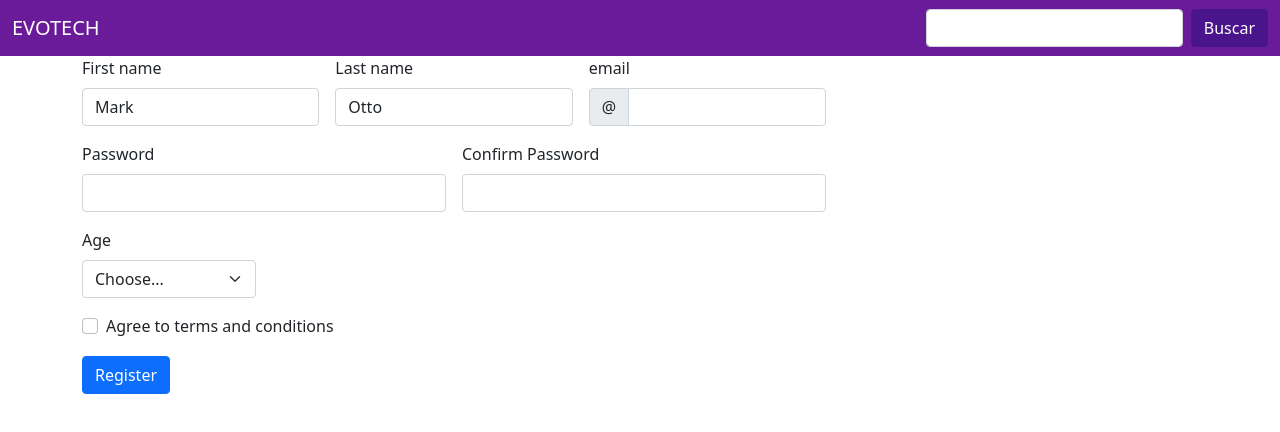
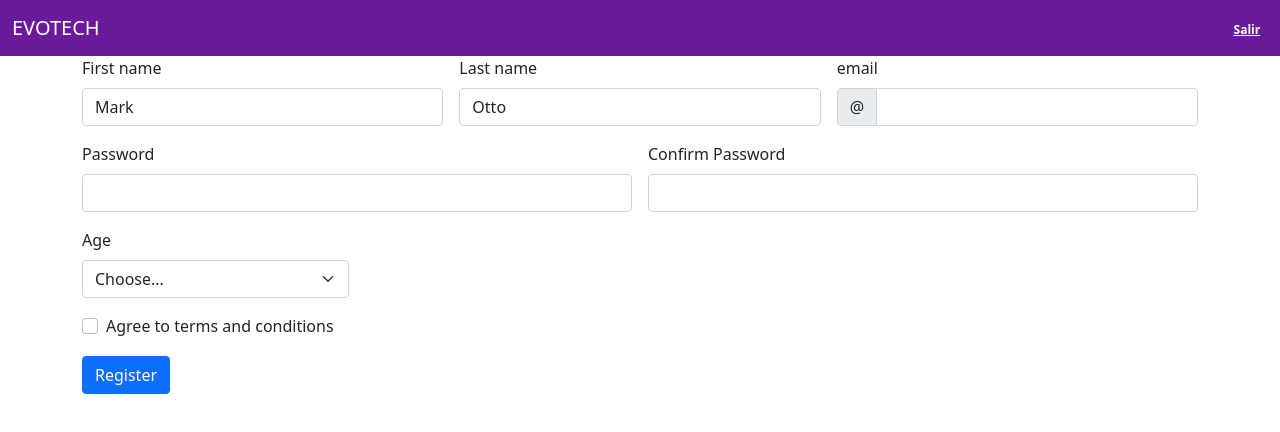
Before and after one commit to Vera0410/EvoTech, a plain HTML site: page registro.html in a window 1280 px wide. Drawn offline with Linux system fonts and the light colour scheme.

Commit message:
Añadido boton de salir en registro

```diff
--- a/registro.html
+++ b/registro.html
@@ -14,15 +14,17 @@
         <div class="container-fluid">
             <a class="navbar-brand">EVOTECH</a>
             <form class="d-flex">
-                <input class="form-control me-2" type="search" placeholder="" aria-label="">
-                <button class="btn btn-secondary" type="submit">Buscar</button>
+                <div class="link-light">
+                    <a href="index.html" class="badge badge-primary">Salir</a>
+                </div>
             </form>
         </div>
     </nav>
 </head>
+
 <body>
     <div class="container" align="aling-content-center">
-        <div class="col-md-8">
+        <div class="col">
             <form class="row g-3 needs-validation" novalidate>
                 <div class="col-md-4">
                     <label for="validationCustom01" class="form-label">First name</label>
```
